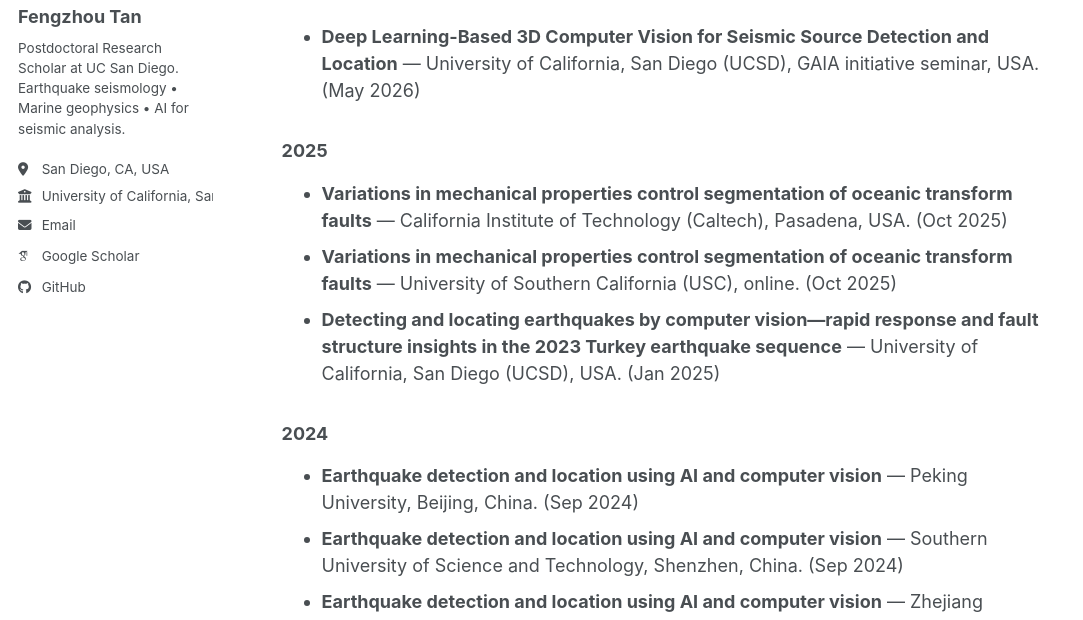
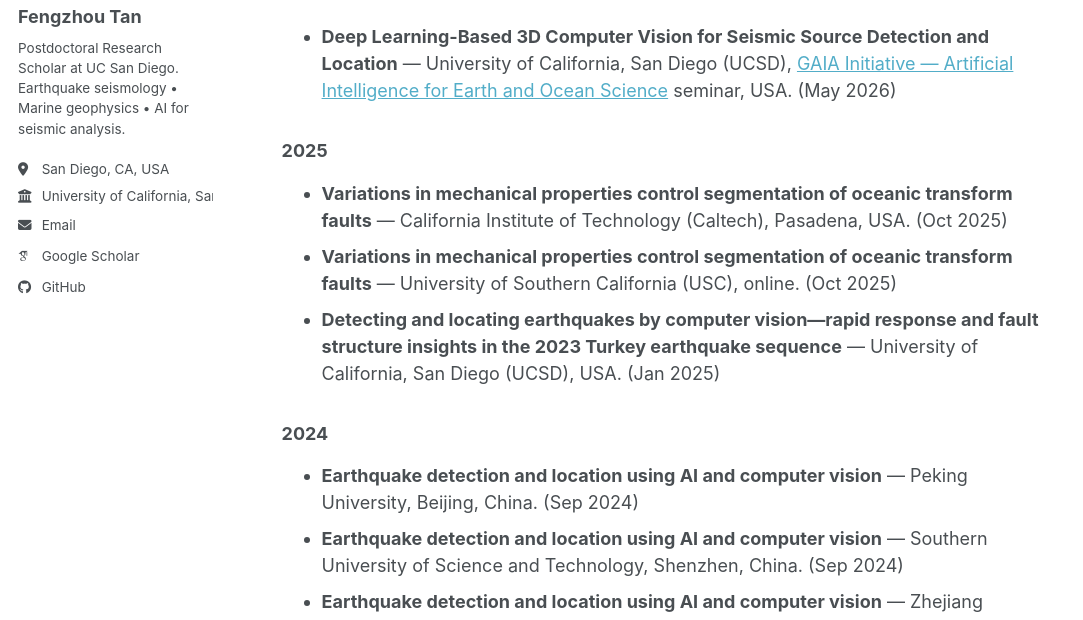
Before and after one commit to tanfengzhou/tanfengzhou.github.io, a Jekyll site: the page built from _pages/talks.md, in a window 1280 px wide and 900 px high, cut to the strip 280-900 px from the top of the window. Shown: the whole strip, without its empty margins (0-1083 px from the left). Built offline with Jekyll 4.4.1, drawn with Linux system fonts in a browser that asks for light colours; some web fonts are replaced; a script bundle is joined from its source files by our own code; library files that are not in the unit come from our copies.

Commit message:
Spell out GAIA Earth and Ocean Science initiative in invited talk

```diff
--- a/_pages/talks.md
+++ b/_pages/talks.md
@@ -7,7 +7,7 @@
 ## Invited talks
 
 ### 2026
-- **Deep Learning-Based 3D Computer Vision for Seismic Source Detection and Location** — University of California, San Diego (UCSD), GAIA initiative seminar, USA. (May 2026)
+- **Deep Learning-Based 3D Computer Vision for Seismic Source Detection and Location** — University of California, San Diego (UCSD), [GAIA Initiative — Artificial Intelligence for Earth and Ocean Science](https://gaia.ucsd.edu/) seminar, USA. (May 2026)
 
 ### 2025
 - **Variations in mechanical properties control segmentation of oceanic transform faults** — California Institute of Technology (Caltech), Pasadena, USA. (Oct 2025)
```
